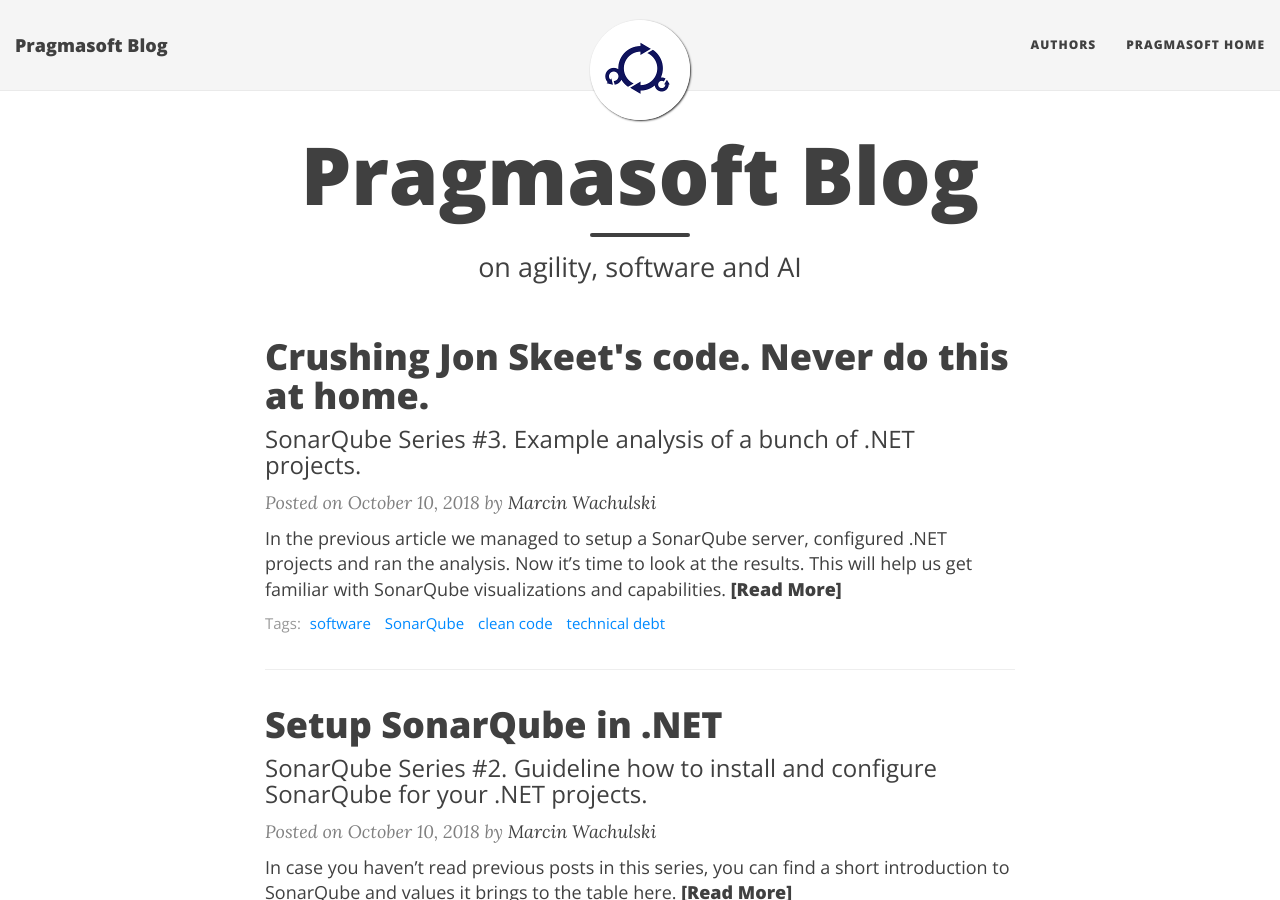
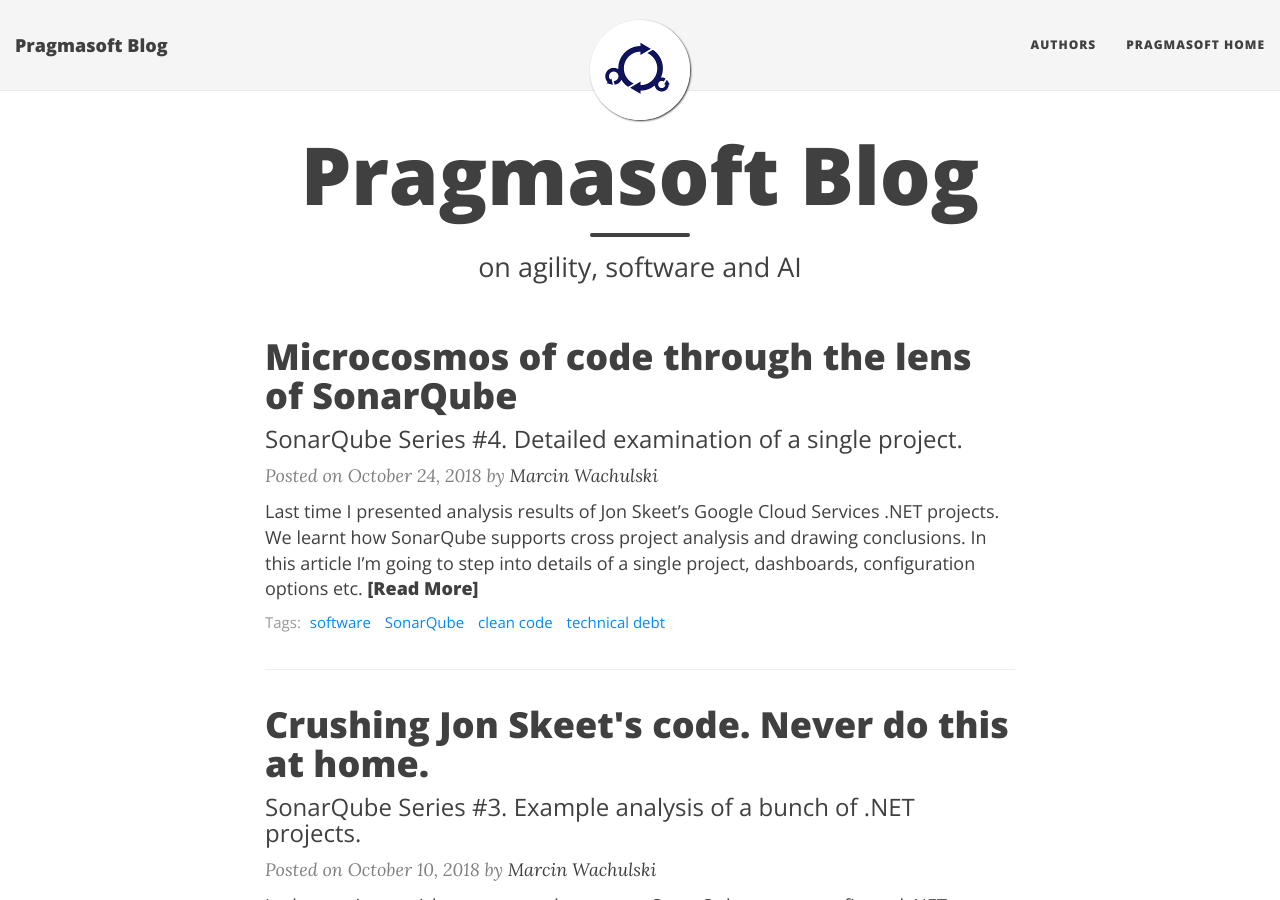
Before and after one commit to pragmasoft-pl/pragmasoft-pl.github.io, a Jekyll site: the page built from index.html, in a window 1280 px wide and 900 px high. Built offline with Jekyll 4.4.1, drawn with Linux system fonts in a browser that asks for light colours; nearby versions of some CDN libraries; the list of posts is cut into pages by our own code; some of the changed lines change nothing that is shown.

Commit message:
Add article SonarQube 4 - project details
Closes #26

```diff
--- a/_posts/2018-10-10-sonarqube-3-crushing-jon-skeets-code.md
+++ b/_posts/2018-10-10-sonarqube-3-crushing-jon-skeets-code.md
@@ -9,7 +9,7 @@
 
 In [the previous article][prev] we managed to setup a SonarQube server, configured .NET projects and ran the analysis. Now it's time to look at the results. This will help us get familiar with SonarQube visualizations and capabilities.
 
-*Note! Code taken for the analysis is a snapshot of [Jon's Skeet's repository][gh-repo]. At the time of reading this it may got changed. It doesn't diminish the benefits though as SonarQube features are stable over time. So is code by Jon Skeet.*
+*Note! Code taken for analysis is a snapshot of [Jon's Skeet's repository][gh-repo]. At the time of reading this it may got changed. It doesn't diminish the benefits though as SonarQube features are stable over time. So is code by Jon Skeet.*
 
 *Note! All analysis results are available for public access [here][cloud-results] under my SonarCloud account. It's a great opportunity to play around with SonarQube with real data.*
 
@@ -60,10 +60,10 @@
 
 This was the last perspective described here. I presented only a subset of options available. At the time of writing the full selection also includes: reliability, security and duplications. All results are available [here][cloud-results], so you may play around yourself. Good time exploring!
 
-In the next article we focus on detailed analysis of a single project. We define rules, profiles, gates, project lifecycle, administration and more...
+In [the next article][next] we focus on detailed analysis of a single project. We define rules, profiles, gates, project lifecycle, administration and more...
 
 [prev]:     /software/2018-10-10-sonarqube-2-setup-environment "SonarQube #2 - Installation of SonarQube server and project configuration."
-[next]:     /software/2018-10-10-sonarqube-4-project-details "SonarQube #4 - A detailed look at single project analysis"
+[next]:     /software/2018-10-24-sonarqube-4-project-analysis-details "SonarQube #4 - A detailed look at single project analysis"
 
 [cloud-results]:            https://sonarcloud.io/organizations/wachulski-github/projects "Analysis results uploaded to SonarCloud.io - available to play around with"
 [gh-repo]:                  https://github.com/GoogleCloudPlatform/google-cloud-dotnet.git "Google Cloud Platform .NET libraries by Jon Skeet"
--- /dev/null
+++ b/_posts/2018-10-24-sonarqube-4-project-analysis-details.md
@@ -0,0 +1,174 @@
+---
+layout: post
+author: wachulski
+title: "Microcosmos of code through the lens of SonarQube"
+subtitle: "SonarQube Series #4. Detailed examination of a single project."
+categories: [software]
+tags: [software, SonarQube, "clean code", "technical debt"]
+---
+
+[Last time][prev] I presented analysis results of Jon Skeet's Google Cloud Services .NET projects. We learnt how SonarQube supports cross project analysis and drawing conclusions. In this article I'm going to step into details of a single project, dashboards, configuration options etc.
+
+*Note! Code taken for analysis is a snapshot of [Jon's Skeet's repository][gh-repo]. At the time of reading this it may got changed. It doesn't diminish the benefits though as SonarQube features are stable over time. So is code by Jon Skeet.*
+
+*Note! All analysis results are available for public access [here][cloud-results] under my SonarCloud account. It's a great opportunity to play around with SonarQube with real data.*
+
+# Microcosmos of code
+
+Let's take a look at the a single project overview provided by Sonar:
+
+![Project overview][img-overview]
+*Project overview. Just a quick glance for a health check of code.*
+
+Some numbers, colors around, maybe also some cryptic titles. I'm going to describe each section in details.
+
+Its very top contains quality status information: either acceptable (green) or unacceptable (red). This has the following meaning: under what was agreed as good-enough (acceptable) code and configured with SonarQube the codebase  has either all those properties or not. This is vital in CI/CD scenarios when it may immediately block the pipeline execution.
+
+Little below, there are four sections, namely:
+
+1. Bugs and Vulnerabilities: how many issues of high importance detected.
+2. Code smells: how many issues that harm code readability and maintenance detected.
+3. Coverage: % of code taken into account by executed tests.
+4. Duplications: how much code has nearly same representation in various places of the codebase.
+
+Each of them sums up the fundamental measures belonging to the specific area. You may wonder what that colorful *A-F* classification represents here. These basic score labels help you quickly assess the health status across various project dimensions and compare multiple projects with each other.
+
+Each section is divided into two columns. The left one stands for overall status for the whole project codebase.
+The right column is filled with analogous information, but considering only *the leak period*, meaning only new/changed code from the last analysis was taken into consideration. So, doing the analysis regularly, one can clearly determine who and when improved or degraded code quality. Also, a CI/CD pipeline can act upon code changes and e.g. block unacceptable increment. Imagine you work on a a project with high technical debt (sadly, that doesn't require sophisticated imagination as most of us do) and only recently company started a remediation effort. Then, focusing on leak periods is vital for blocking new bad code while struggling towards decreasing technical debt on the whole.
+
+If two or more analyses were performed for a given project, it would contain sections with charts rendered in their background. This is a sort of timeline for a given characteristic of the project. Sections present only the most important measures. More details, drill downs, advanced visualizations specific to areas etc. are available in corresponding tabs on the top just below the project name. A selection of them is presented later in this article.
+
+Now, the panel to the right. Starting from the top:
+1. Project size in LOC (lines of code), categorized by programming languages.
+2. Area chart presenting *Lines to Cover* (upper) and *Covered Lines* (lower).
+3. Activity: analysis events (labelled).
+4. Project configuration in terms of which quality rules are applied in analysis.
+5. Project unique key (acting as an ID for SonarQube). It is essential to use a correct identifier for an analysis, otherwise a new project will be created.
+
+# May I enter, sir? Rules, profiles, gates
+
+## Rules
+
+Every issue reported by Sonar has its *rule* counterpart. In fact, every analysis loads a ruleset from the server and then files containing code are examined for rules violations. If found, an issue is reported. Consequently, various metrics (e.g. reliability, security, maintainability) are built upon the issues outcome. You may also think about it as linter or hinter rules that are used to produce warnings in your IDE every time you've written suspiciously looking code.
+
+![Rules repository][img-rules]
+*Rules repository - wisdom of language experts that fuels analysis automation.*
+
+The picture above presents 15 most severe C# rules. To the left - as usual, search and filtering options. If you click one, its details will show up. In there:
+
+| Title | Description |
+|-------|-------------|
+| Type  | a bug, vulnerability (security issue) or code smell (tech debt issue) |
+| Severity | how big impact it has for the codebase |
+| Tags | labelling which enables quick and intuitive rules exploration |
+| Date | when the rule was first introduced |
+| Language | programming language classification |
+| Remediation function | cost of repairing a single violation |
+| Description | detailed explanation of the rationale and implications |
+| Non-compliant code | example code that violates the rule |
+| Compliant code | example code that conforms to the fule |
+| References | points you to external materials, industry standards etc. |
+| Profiles | list of profiles that activated the rule |
+| Issues in projects | total number of issues found across the analyzed projects |
+
+## Profiles
+
+Each rule can be assigned a profile. Check out *Quality Profiles* tab where you can quickly recognize that they're just a named bags for rules in particular programming languages.
+
+![Quality profiles][img-profiles]
+*Quality profiles - named bags for rules, assignable to projects.*
+
+Let's skim through an example. In a given profile you can activate as many rules from the rules repository as you want. But how to effectively select them? You need to establish some decent consensus among all its potential users. Why? For them to cherish living with SonarQube on a daily basis ever after. Otherwise fixing noisy issues would make more harm than good. A common practice is to give people a chance to build profiles together. Another one - start with a strict rule set and gradually exclude ones that are more limiting than beneficial. This is easy when the scope is one team. What about the whole organization? Having a common policy is good, but the downside is that everyone needs to comply. SonarQube leaves the final choice to you.
+
+## Gates
+
+Quality gates are there to make final decisions - whether to accept or reject the whole analysis. They consist of criteria that are examined against the metrics of the code being analyzed. Its binary output enables a properly configured CI pipeline to continue or stop. The effect is that the whole team or organization can sleep well and assume code entering the main branch of development meets the quality bars. The offender usually repairs defects and saves human reviewers time.
+
+![Quality gates][img-gates]
+*Quality gates - guard your repository from low quality entries.*
+
+# Reliable code
+
+In SonarQube the basic metric of code quality is: **correctness**. Does it mean Sonar can do mathematical proofs for you? No, correctness here is meant for indication that no clear evidence (symptoms, code patterns etc.) of invalid constructs is found.
+
+![Project issues board][img-issues]
+*Project issues board.*
+
+Under the *Issues* tab in the detailed view of a project you can search for issues reported.  Each can be assigned a person to work out a resolution (a fix, won't fix, false positive etc.). Even automatically as `git blame` makes perfect work in this forensic science. *My Issues* filter is recommended as a daily habit. Now, let's see an example of a serious violation - a blocking error:
+
+![Blocking error][img-blocking-error]
+*An example of a blocker issue - the author envisioned that and documented well.*
+
+The navigation pane - on the left, and in the main area - the source file containing issues rendered in red boxes just below the violating line. You can quickly:
+
+* read issue details (`...` icon)
+* classify the issue changing its type
+* modify the severity
+* set its handling status
+* assign a person
+* comment and get involved in a discussion how to resolve the issue best
+
+As you can see, Sonar gives you room to manually override issue properties if automatic classification isn't accurate enough.
+
+And when it comes to Jon Skeet’s code – well, he cautioned potential readers (`Program.cs, line 26`) that he favoured time over quality in that case. A deliberate decision, well documented - a good example how to proceed with tradeoffs.
+
+# Security in the era of rush
+
+Similarly to code issues related to the correctness, Sonar reserves a dedicated category for security flaws. This is especially helpful as no profound security knowledge is required from an average developer nowadays. In consequence, it's quite easy to commit a vulnerability which may have disastrous results for the whole company. Every little aid is vital here. So, interested what Sonar does for security analysis? There is a bunch of rules written to cover industry standards such as *MITRE*, *CWE*, *CERT*, *OWASP*, *SANS*, for example:
+
+| ID | Title |
+|----|-------|
+| S2278 | Neither DES nor 3DES should be used |
+| S2070 | MD-* i SHA-1 should not be used |
+| S3649 | Values provided by the user should be verified before implementing SQL |
+| S2386 | Mutable fields should not be both public and static at the same time |
+
+# Technical debt and its economy
+
+The definition of technical debt is out of scope of this article. Nevertheless, it's vital to understand it well, as it's the cornerstone of talking about code quality management in software engineering. [Martin Fowler][tech-debt-fowler] provides a brief and luminous introduction. So, Sonar gives you *Maintainability* measure which sums up project technical debt. In fact it's yet again about a set of rules. This time they are classified as so-called code smells detectors. And here we have two main dimensions. First - total time needed to repair the code that slows development down each cycle. Second - technical debt as % of your entire codebase. This is particularly useful for projects comparison. Here comes a selection of interesting rules:
+
+| ID | Title |
+|----|-------|
+| S3216 | ConfigureAwait(false) should be used on Task |
+| S1163 | Exceptions should not be dropped from finally block |
+| S2696 | Components of the objects’ instance should not write to static components |
+
+Now, something I like Sonar much for: **cognitive complexity**. What is it? A special rule that detects *complex* blocks of code. Though, its complexity definition differs from what most of us know as [McCabe’s cyclomatic complexity][mccabe-complexity]. One picture and I'm pretty sure you understand (and fall in with it):
+
+![Overly complex code][img-complex-block]
+*Overly complex code with its step-by-step breakdown.*
+
+Here comes a nice trick: allowed complexity level is configurable. Imagine forests of conditionals like *ifs*, *switches* turn into well named methods or (after some training most likely) proper object-oriented code.
+
+# Code coverage – mythical 100%
+
+A lot has been said about importance of unit testing, TDD, 100% code coverage. While there're [numerous heated debates][100coverage] on the Internet, I'm not going to ask you dear reader to get familiar with my opinion. Instead of heating it all up, I present you with a Sonar heatmap example:
+
+![Code coverage and complexity heat map][img-coverage-heat-map]
+*Coverage heat map indicates areas that are ruled by No-Tests gangs.*
+
+The more red, the bigger the cry for test coverage. Decision as always - up to you.
+
+# Summary
+
+Huh, lots of Sonar capabilities covered. A project overview with most valuable metrics, issues found in each analysis, rules repository, technical debt and code coverage. For most of them we've just looked at the surface. I encourage you to play around in a free SonarCloud workspace with the analysis I did for the purpose of this article. You can find it [here][cloud-results] in my SonarCloud space.
+
+More on SonarQube to come, stay tuned.
+
+[prev]: /software/2018-10-10-sonarqube-3-crushing-jon-skeets-code "SonarQube #3 - Crushing Jon Skeet's code."
+
+[cloud-results]: https://sonarcloud.io/organizations/wachulski-github/projects "Analysis results uploaded to SonarCloud.io - available to play around with"
+[gh-repo]: https://github.com/GoogleCloudPlatform/google-cloud-dotnet.git "Google Cloud Platform .NET libraries by Jon Skeet"
+
+[img-overview]:  /img/sonar/sonar4-project-details.png "Project details"
+[img-rules]: /img/sonar/sonar4-rules-repository.png "Rules repository"
+[img-profiles]: /img/sonar/sonar4-quality-profiles.png "Quality Profiles"
+[img-gates]: /img/sonar/sonar4-quality-gates.png "Quality Gates"
+[img-issues]: /img/sonar/sonar4-issues-view.png "Project issues board"
+[img-blocking-error]: /img/sonar/sonar4-no-go-issue.png "A blocking error"
+[img-complex-block]: /img/sonar/sonar4-complexity-violation.png "Overly complex code block"
+[img-coverage-heat-map]: /img/sonar/sonar4-code-coverage-heatmap.png "Code coverage heat map"
+
+[tech-debt-fowler]: https://martinfowler.com/bliki/TechnicalDebtQuadrant.html "Technical debt quadrant by M. Fowler"
+[mccabe-complexity]: https://en.wikipedia.org/wiki/Cyclomatic_complexity "McCabe cyclomatic complexity"
+[100coverage]: https://twitter.com/unclebobmartin/status/55966620509667328 "Robert Martin on 100% code coverage"
```
Also changed, not shown: img/sonar/sonar4-code-coverage-heatmap.png (added), img/sonar/sonar4-complexity-violation.png (added), img/sonar/sonar4-issues-view.png (added), img/sonar/sonar4-no-go-issue.png (added), img/sonar/sonar4-project-details.png (added), img/sonar/sonar4-quality-gates.png (added), img/sonar/sonar4-quality-profiles.png (added), img/sonar/sonar4-rules-repository.png (added).
